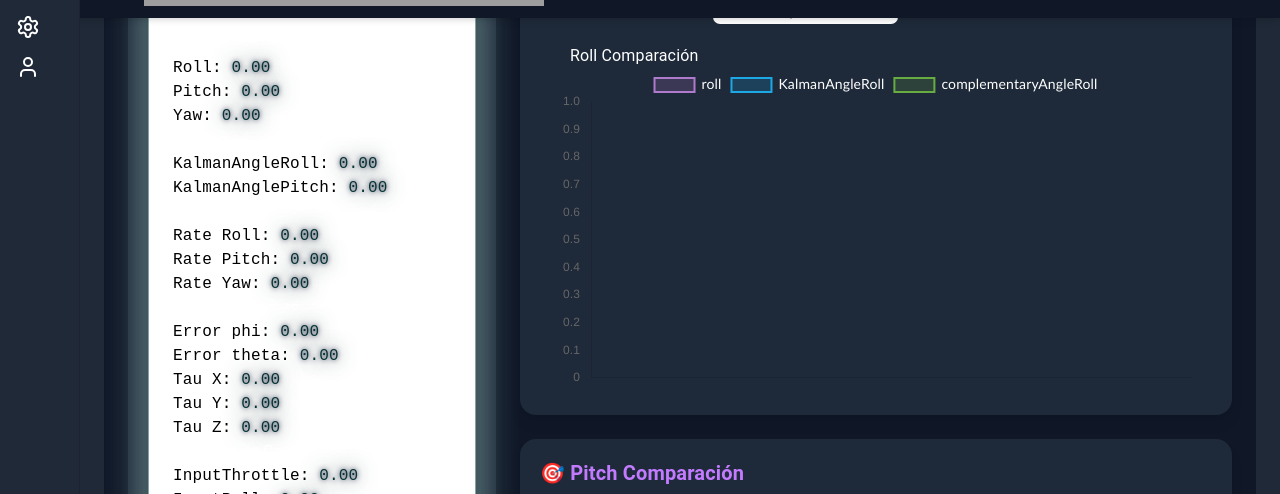
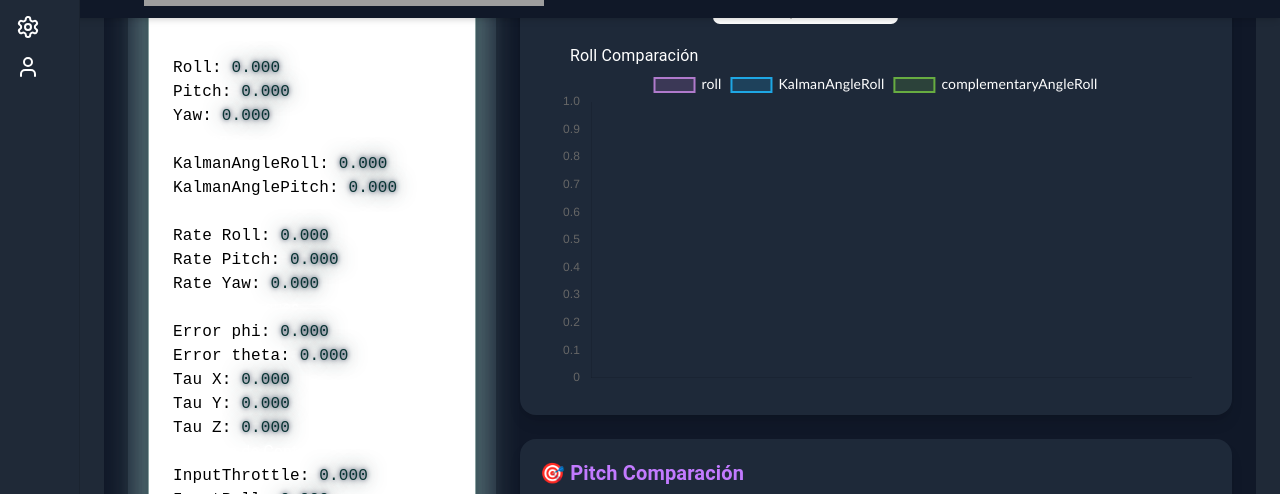
Before and after one commit to Diegui3o/Artheris_Web, a React (Vite) app in the folder client/: page /graphics in a window 1280 px wide. Shown: the part 306-800 px from the top of the page. Built offline with nearby package versions, Linux system fonts and the light colour scheme; no server answers; grey boxes are pictures that could not be loaded.

Commit message:
3 digitos

```diff
--- a/client/src/page/AnglesDisplay.tsx
+++ b/client/src/page/AnglesDisplay.tsx
@@ -122,7 +122,7 @@ const DroneAngles = () => {
     value,
   }) => (
     <p className="label-text">
-      {label}: <span className="value-text">{(value ?? 0).toFixed(2)}</span>
+      {label}: <span className="value-text">{(value ?? 0).toFixed(3)}</span>
     </p>
   );
 
@@ -133,13 +133,13 @@ const DroneAngles = () => {
 
         <Section title="Ángulos">
           <p className="label-text">
-            Roll: <span className="value-text">{angles.roll.toFixed(2)}</span>
+            Roll: <span className="value-text">{angles.roll.toFixed(3)}</span>
           </p>
           <p className="label-text">
-            Pitch: <span className="value-text">{angles.pitch.toFixed(2)}</span>
+            Pitch: <span className="value-text">{angles.pitch.toFixed(3)}</span>
           </p>
           <p className="label-text">
-            Yaw: <span className="value-text">{angles.yaw.toFixed(2)}</span>
+            Yaw: <span className="value-text">{angles.yaw.toFixed(3)}</span>
           </p>
         </Section>
 
@@ -147,13 +147,13 @@ const DroneAngles = () => {
           <p className="label-text">
             KalmanAngleRoll:{" "}
             <span className="value-text">
-              {angles.KalmanAngleRoll.toFixed(2)}
+              {angles.KalmanAngleRoll.toFixed(3)}
             </span>
           </p>
           <p className="label-text">
             KalmanAnglePitch:{" "}
             <span className="value-text">
-              {angles.KalmanAnglePitch.toFixed(2)}
+              {angles.KalmanAnglePitch.toFixed(3)}
             </span>
           </p>
         </Section>
@@ -161,15 +161,15 @@ const DroneAngles = () => {
         <Section title="Velocidades Angulares">
           <p className="label-text">
             Rate Roll:{" "}
-            <span className="value-text">{angles.RateRoll.toFixed(2)}</span>
+            <span className="value-text">{angles.RateRoll.toFixed(3)}</span>
           </p>
           <p className="label-text">
             Rate Pitch:{" "}
-            <span className="value-text">{angles.RatePitch.toFixed(2)}</span>
+            <span className="value-text">{angles.RatePitch.toFixed(3)}</span>
           </p>
           <p className="label-text">
             Rate Yaw:{" "}
-            <span className="value-text">{angles.RateYaw.toFixed(2)}</span>
+            <span className="value-text">{angles.RateYaw.toFixed(3)}</span>
           </p>
         </Section>
 
```
